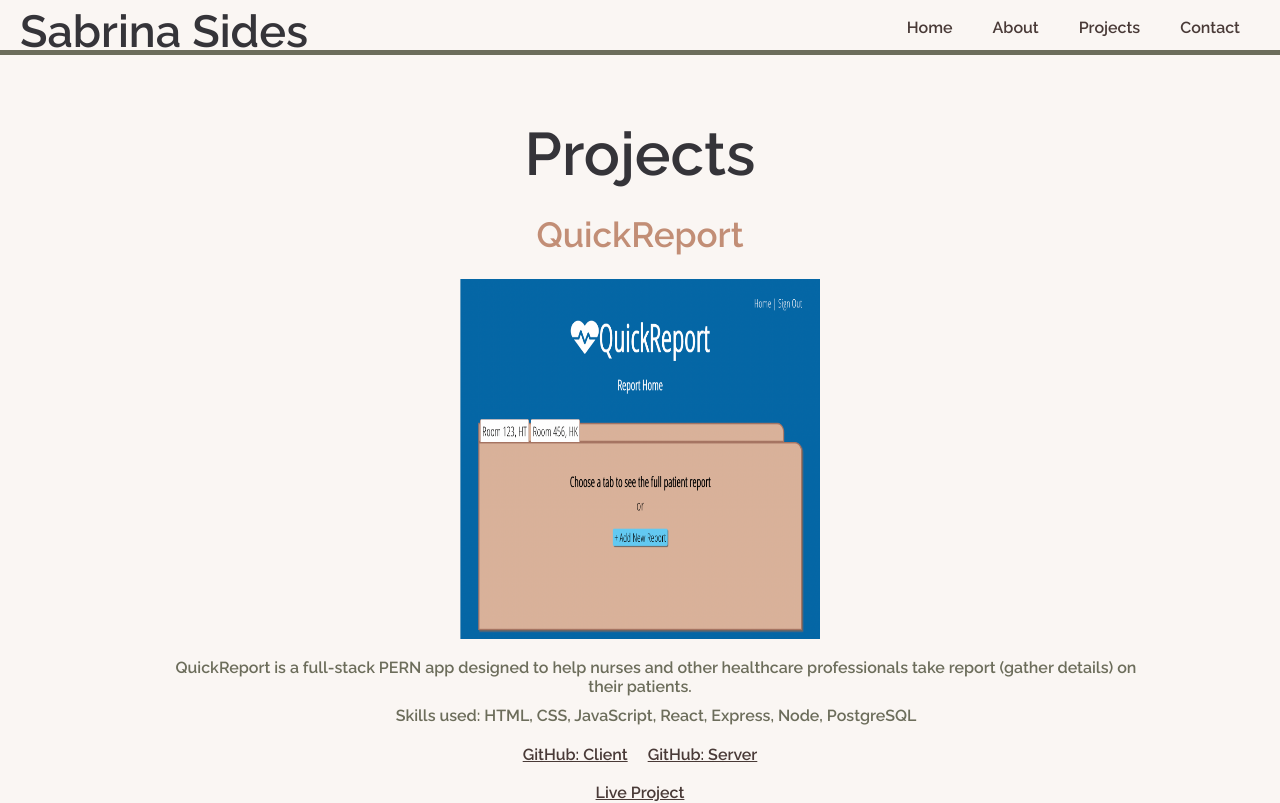
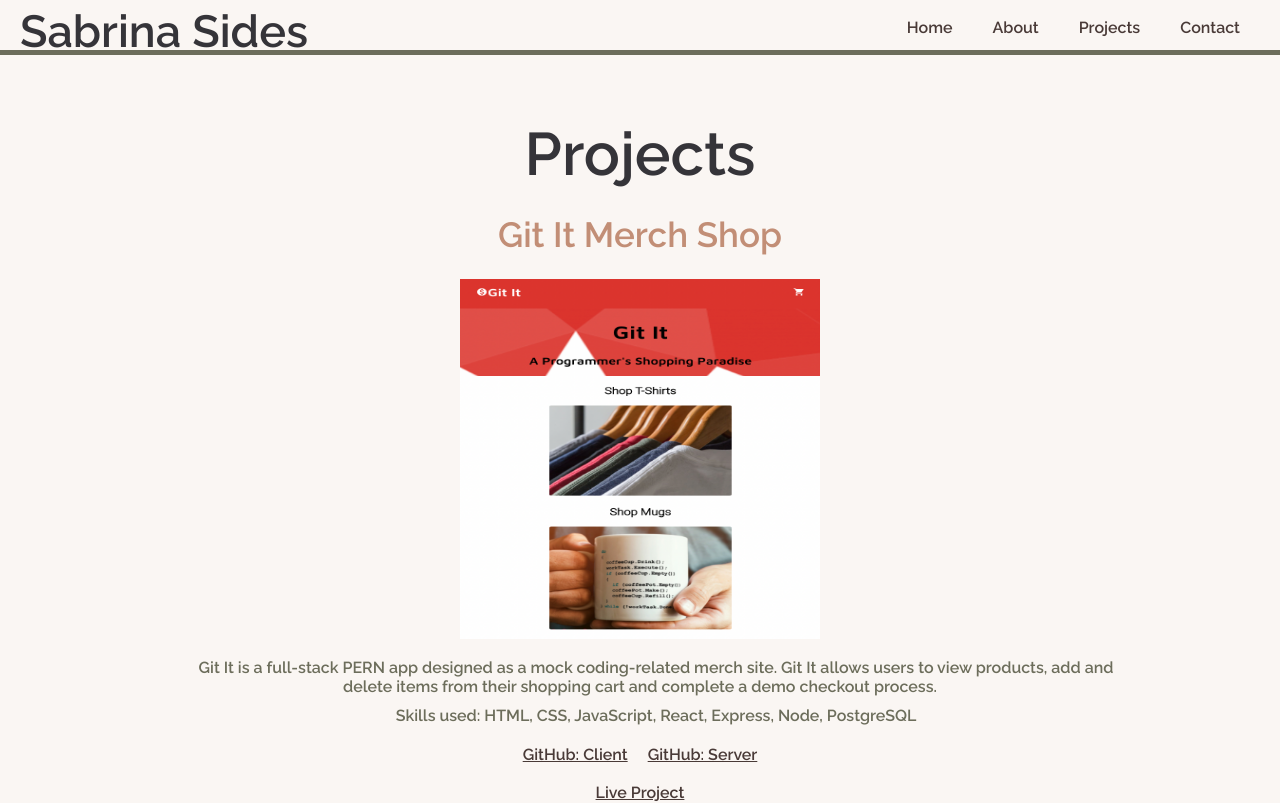
Before and after one commit to SabrinaSides/portfolio-sabrina-sides, a React (Create React App) app: page /projects in a window 1280 px wide. Shown: the top 803 px of the page. Built offline with nearby package versions, Linux system fonts and the light colour scheme.

Commit message:
adding GitIt project

```diff
--- a/src/Projects/ProjectsPage.js
+++ b/src/Projects/ProjectsPage.js
@@ -4,6 +4,7 @@ import NPProject from '../images/NPProject.jpg';
 import Noteful from '../images/Noteful.jpeg';
 import QuickReport from '../images/QuickReport.png'
 import DinoQuiz from '../images/DinoQuiz.png'
+import GitIt from '../images/GitIt.png'
 import './ProjectsPage.css';
 
 export default function Projects() {
@@ -12,6 +13,16 @@ export default function Projects() {
       <h2>Projects</h2>
       <br />
       <div className='projects'>
+      <Project
+          title='Git It Merch Shop'
+          src={GitIt}
+          description='Git It is a full-stack PERN app designed as a mock coding-related merch site. Git It allows users to view products, add and delete items from their shopping cart and complete a demo checkout process.'
+          skills='HTML, CSS, JavaScript, React, Express, Node, PostgreSQL'
+          urlRepo='https://github.com/SabrinaSides/git-it-client'
+          urlServerRepo='https://github.com/SabrinaSides/git-it-server'
+          urlLive='https://git-it-sabrinasides.vercel.app/'
+        />
+        <hr />
         <Project
           title='QuickReport'
           src={QuickReport}
```
Also changed, not shown: src/images/GitIt.png (added), 1 other file (tests, documents, lock files or other folders).
